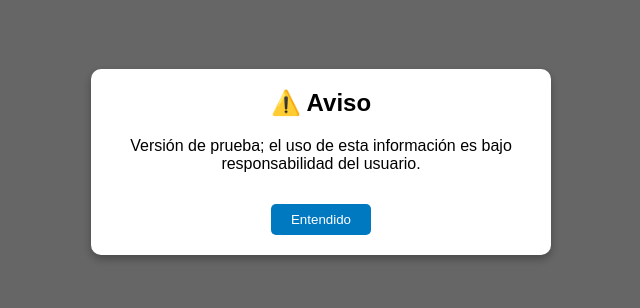
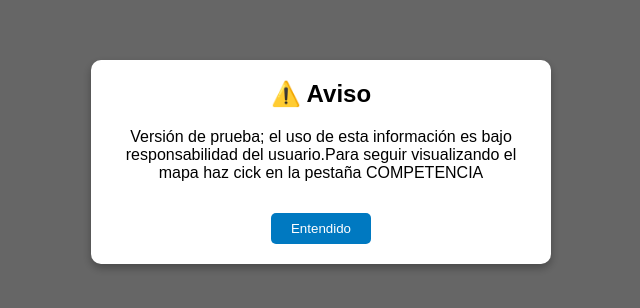
Before and after one commit to buenrifly/dashboardaviso, a plain HTML site: page index.html in a window 1280 px wide. Shown: the part 238-546 px from the top of the page, without its empty margins (319-959 px from the left). Drawn offline with Linux system fonts and the light colour scheme.

Commit message:
Update index.html

```diff
--- a/index.html
+++ b/index.html
@@ -41,7 +41,7 @@
 <div id="modal">
   <div id="modal-content">
     <h2>⚠️ Aviso</h2>
-    <p>Versión de prueba; el uso de esta información es bajo responsabilidad del usuario.</p>
+    <p>Versión de prueba; el uso de esta información es bajo responsabilidad del usuario.Para seguir visualizando el mapa haz cick en la pestaña COMPETENCIA</p>
     <button id="close-btn">Entendido</button>
   </div>
 </div>
```
